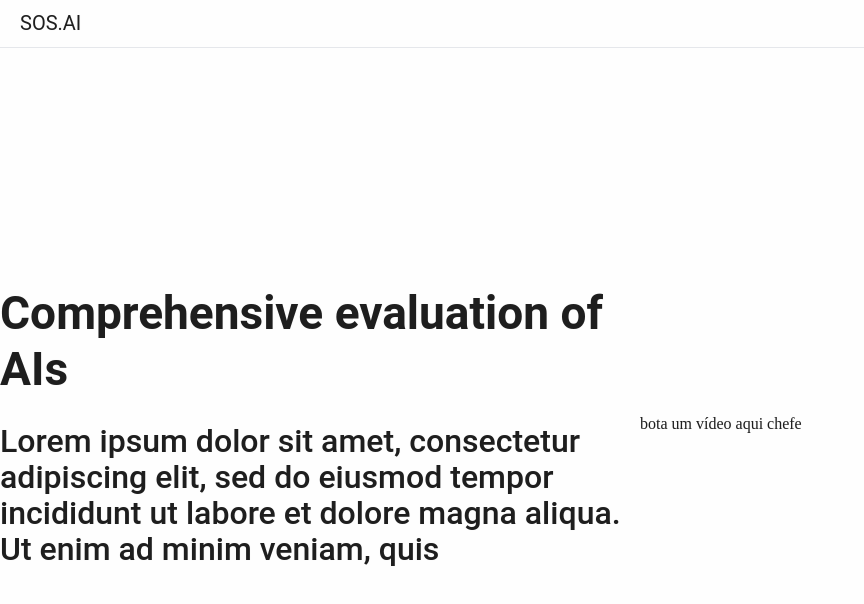
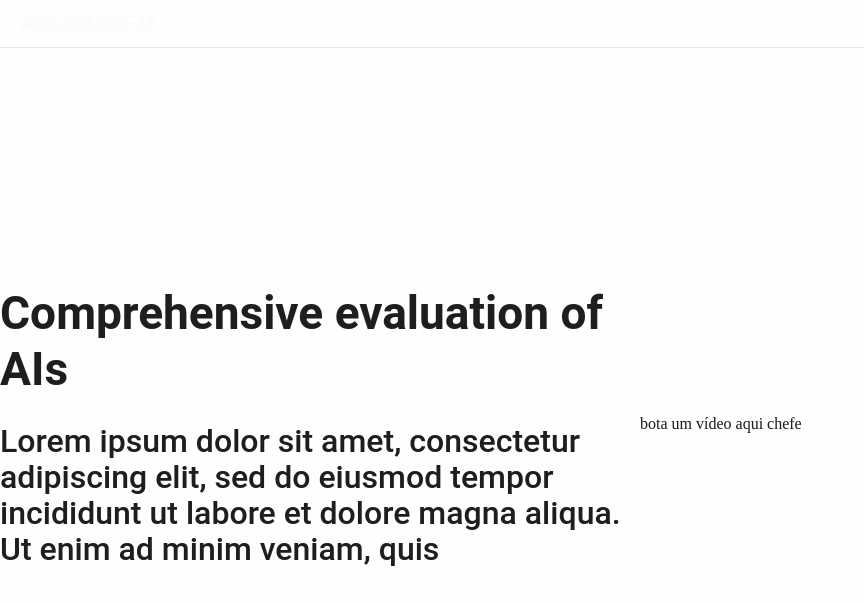
Before and after one commit to grm1003/hackthon-biofy2025, a React (Vite) app: page / in a window 1280 px wide. Shown: the top 604 px of the page, without its empty margins (0-864 px from the left). Built offline with nearby package versions, Linux system fonts and the light colour scheme.

Commit message:
starting

```diff
--- a/src/modules/header/header.container.tsx
+++ b/src/modules/header/header.container.tsx
@@ -1,15 +1,13 @@
 export const HeaderContainer = () => {
   return (
-    <div className="h-12 w-full border-b border-0 border-gray-200 border-solid flex items-center justify-between px-5">
+    <div className=" dark:bg-black h-12 w-full border-b border-0 border-gray-200 border-solid flex items-center justify-between px-5">
       <div>
-        <span className="font-body lg:text-body-large md:text-body-medium sm:text-body-small">
-          SOS.AI
+
+        <span className="font-body text-white lg:text-body-large md:text-body-medium sm:text-body-small">
+          ASSURANCE.IA
         </span>
       </div>
       <div className="flex gap-3">
-        {/* <a href="#about">About</a> */}
-        {/* <a href="#about">About</a> */}
-        {/* <a href="#about">About</a> */}
       </div>
     </div>
   );
```
Also changed, not shown: src/modules/header/assets/logo.png (added), 1 other file (tests, documents, lock files or other folders).
